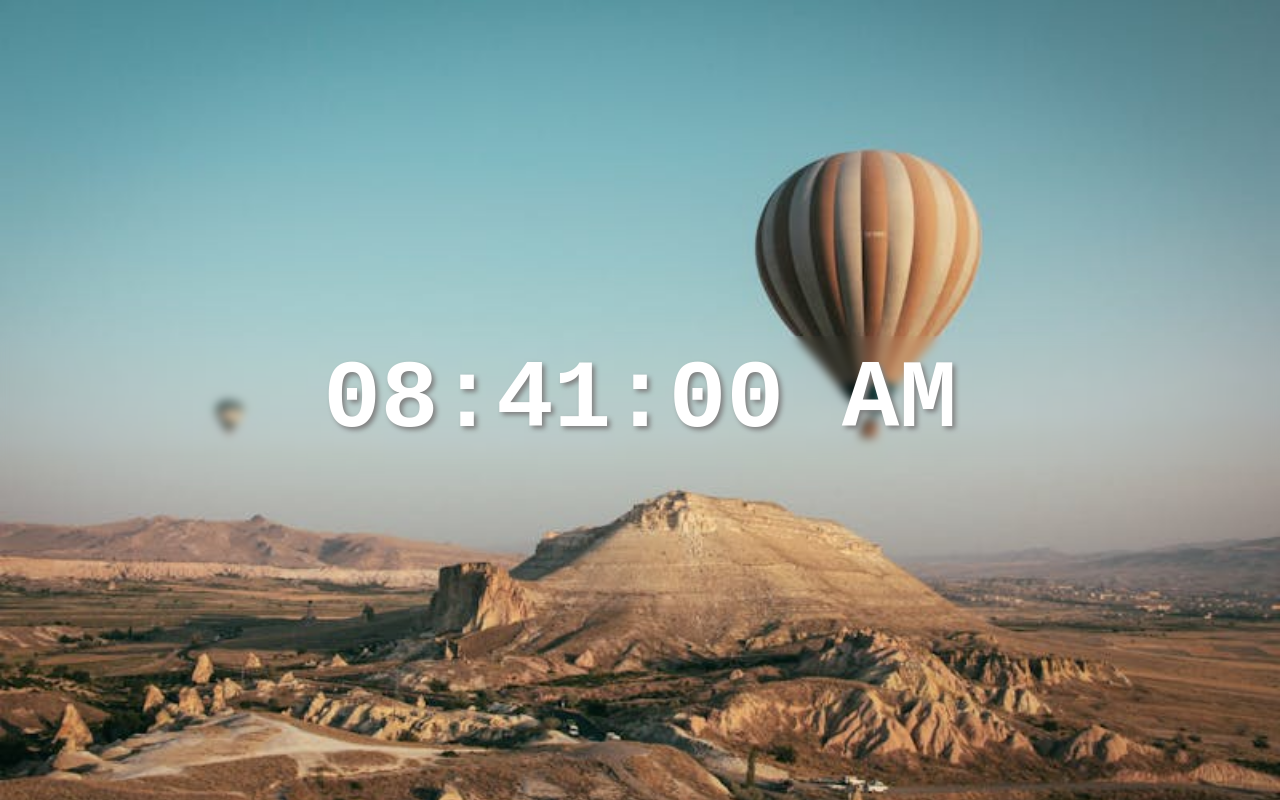
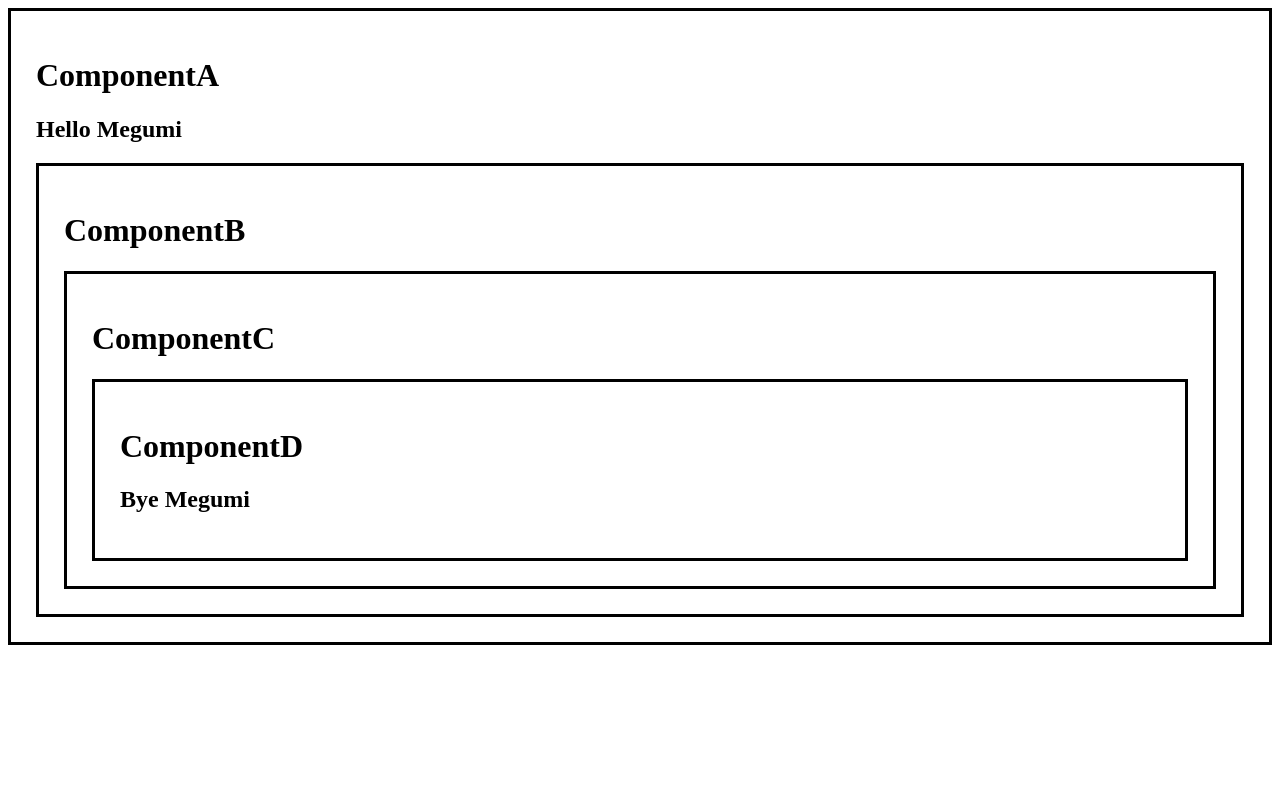
Before and after one commit to megumi-seki/react-full-course, a React (Vite) app: page / in a window 1280 px wide. Built offline with nearby package versions, Linux system fonts and the light colour scheme.

Commit message:
see what's props drilling like

```diff
--- a/src/App.jsx
+++ b/src/App.jsx
@@ -1,8 +1,13 @@
-import DigitalClock from "./DigitalClock";
+// useContect() = React Hook that allows you to share values
+//                between multiple levels of components
+//                without passing props through each level
+
+import ComponentA from "./ComponentA";
+import React from "react";
 
 function App() {
 
-  return(<DigitalClock/>);
+  return(<ComponentA/>);
 }
 
 export default App
--- /dev/null
+++ b/src/ComponentA.jsx
@@ -0,0 +1,18 @@
+import React, {useState} from "react";
+import ComponentB from "./ComponentB";
+
+function ComponentA() {
+
+    const [user, setUser] = useState("Megumi");
+
+    return(
+        <div className="box">
+            <h1>ComponentA</h1>
+            <h2>{`Hello ${user}`}</h2>
+            <ComponentB user={user}/>
+        </div>
+    );
+
+}
+
+export default ComponentA
--- /dev/null
+++ b/src/ComponentB.jsx
@@ -0,0 +1,14 @@
+import ComponentC from "./ComponentC";
+
+function ComponentB(props) {
+
+    return(
+        <div className="box">
+            <h1>ComponentB</h1>
+            <ComponentC user={props.user}/>
+        </div>
+    );
+
+}
+
+export default ComponentB
--- /dev/null
+++ b/src/ComponentC.jsx
@@ -0,0 +1,14 @@
+import ComponentD from "./ComponentD";
+
+function ComponentC(props) {
+
+    return(
+        <div className="box">
+            <h1>ComponentC</h1>
+            <ComponentD user={props.user}/>
+        </div>
+    );
+
+}
+
+export default ComponentC
--- /dev/null
+++ b/src/ComponentD.jsx
@@ -0,0 +1,12 @@
+function ComponentD(props) {
+
+    return(
+        <div className="box">
+            <h1>ComponentD</h1>
+            <h2>{`Bye ${props.user}`}</h2>
+        </div>
+    );
+
+}
+
+export default ComponentD
--- a/src/index.css
+++ b/src/index.css
@@ -1,29 +1,4 @@
-body {
-  background-image: url(assets/background-img.jpeg);
-  background-position: center;
-  background-repeat: no-repeat;
-  background-size: cover;
-  background-attachment: fixed;
-  margin: 0;
-
-  /*OPTIOAL*/
-  display: flex;
-  justify-content: center;
-  min-height: 100vh;
-  align-items: center;
+.box {
+  border: 3px solid;
+  padding: 25px;
 }
-
-.clock-container {
-  backdrop-filter: blur(5px);
-  width: 100vw;
-  padding: 10px 0;
-}
-
-.clock {
-  color: white;
-  font-size: 6rem;
-  font-weight: bold;
-  font-family: monospace;
-  text-align: center;
-  text-shadow: 3px 3px 5px gray;
-}
```
